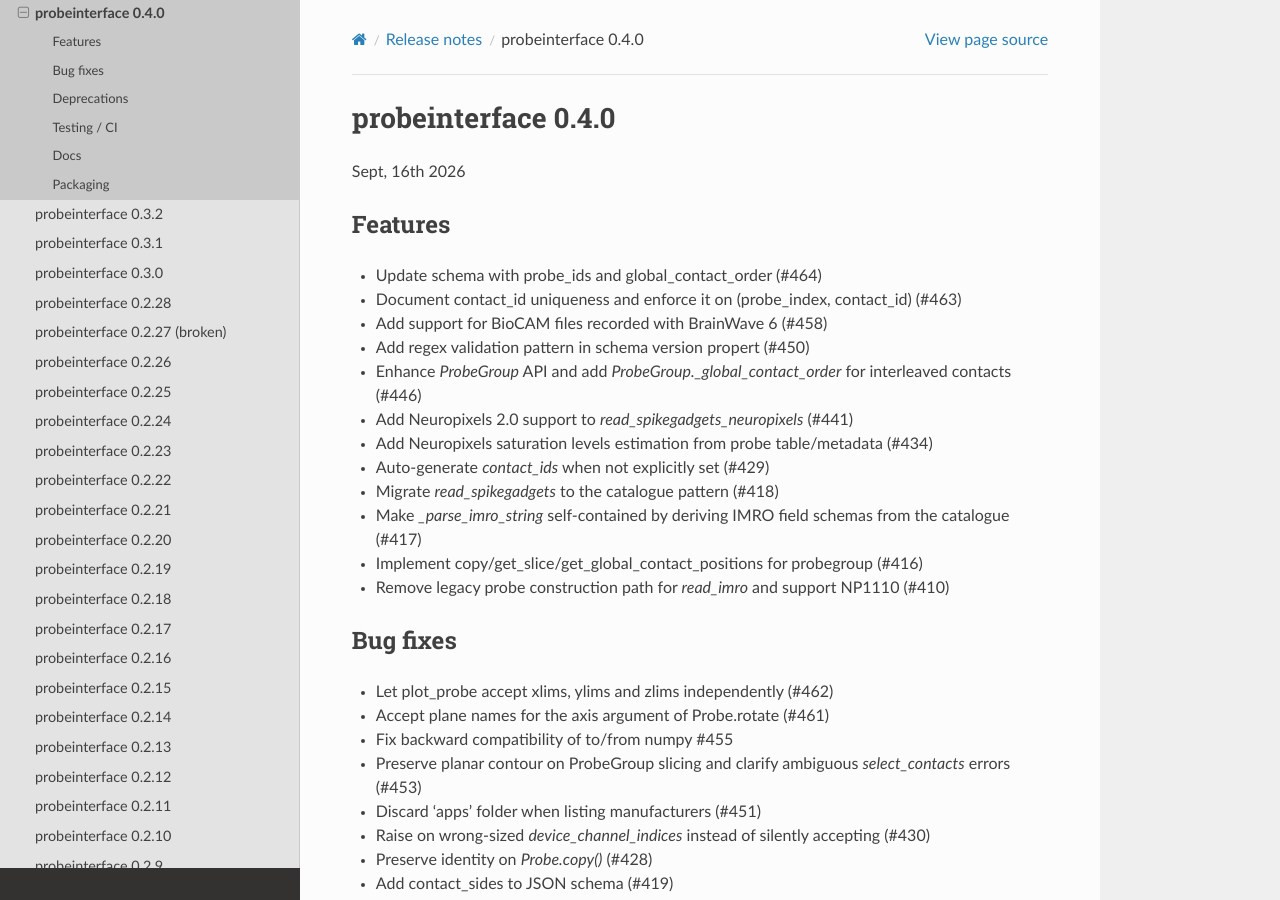
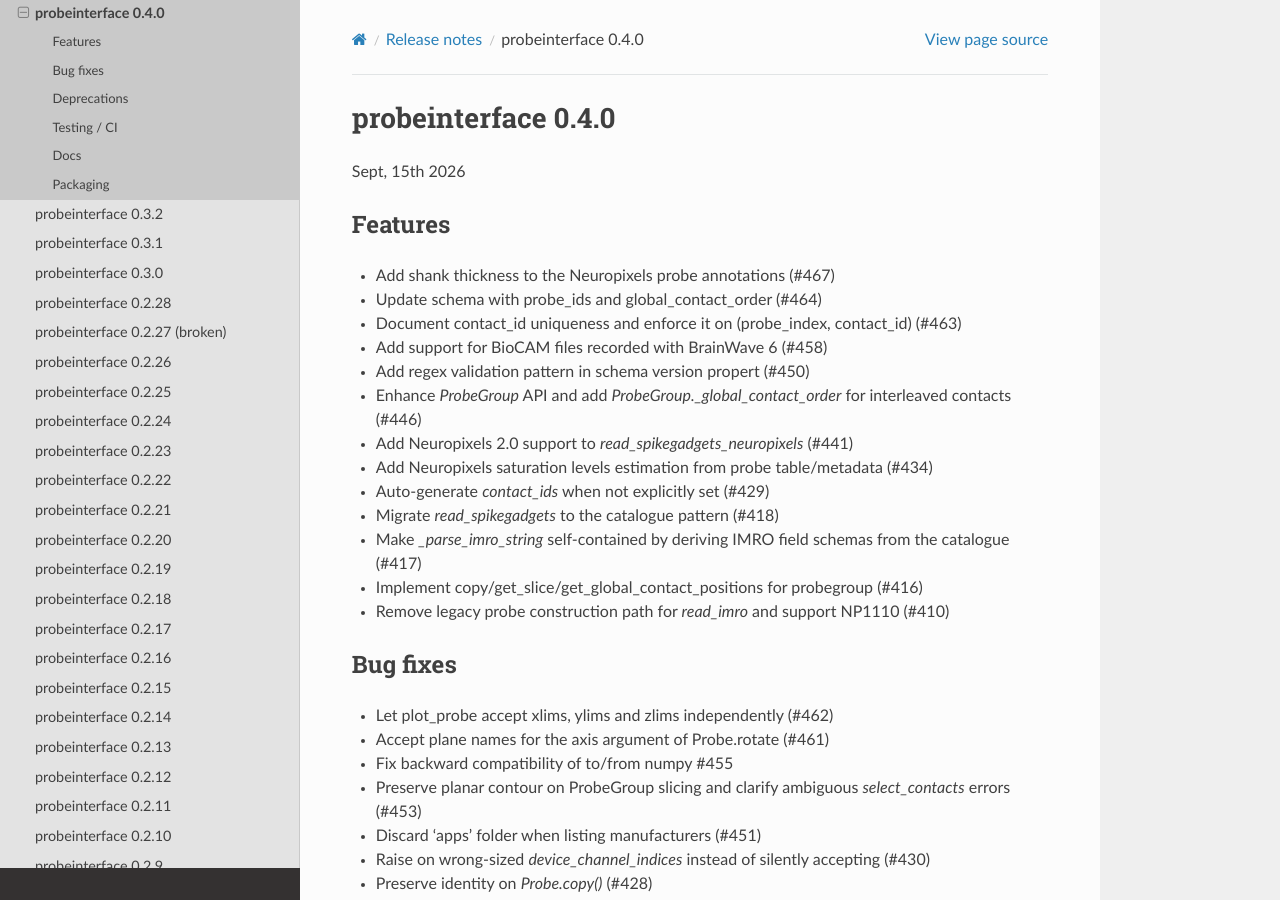
Before and after one commit to SpikeInterface/probeinterface, a Sphinx documentation site: the page built from doc/releases/0.4.0.rst, in a window 1280 px wide and 900 px high. Built offline with Sphinx 7.4.7 and the Read the Docs theme 3.1.0, drawn with Linux system fonts in a browser that asks for light colours; pages that are not in the unit, such as notebooks, are missing from menus.

Commit message:
Apply batched suggestions from code review
Co-authored-by: Alessio Buccino <alejoe9187@gmail.com>

```diff
--- a/doc/releases/0.4.0.rst
+++ b/doc/releases/0.4.0.rst
@@ -1,12 +1,13 @@
 probeinterface 0.4.0
 --------------------
 
-Sept, 16th 2026
+Sept, 15th 2026
 
 
 Features
 ^^^^^^^^
 
+* Add shank thickness to the Neuropixels probe annotations (#467)
 * Update schema with probe_ids and global_contact_order (#464)
 * Document contact_id uniqueness and enforce it on (probe_index, contact_id) (#463)
 * Add support for BioCAM files recorded with BrainWave 6 (#458)
```
